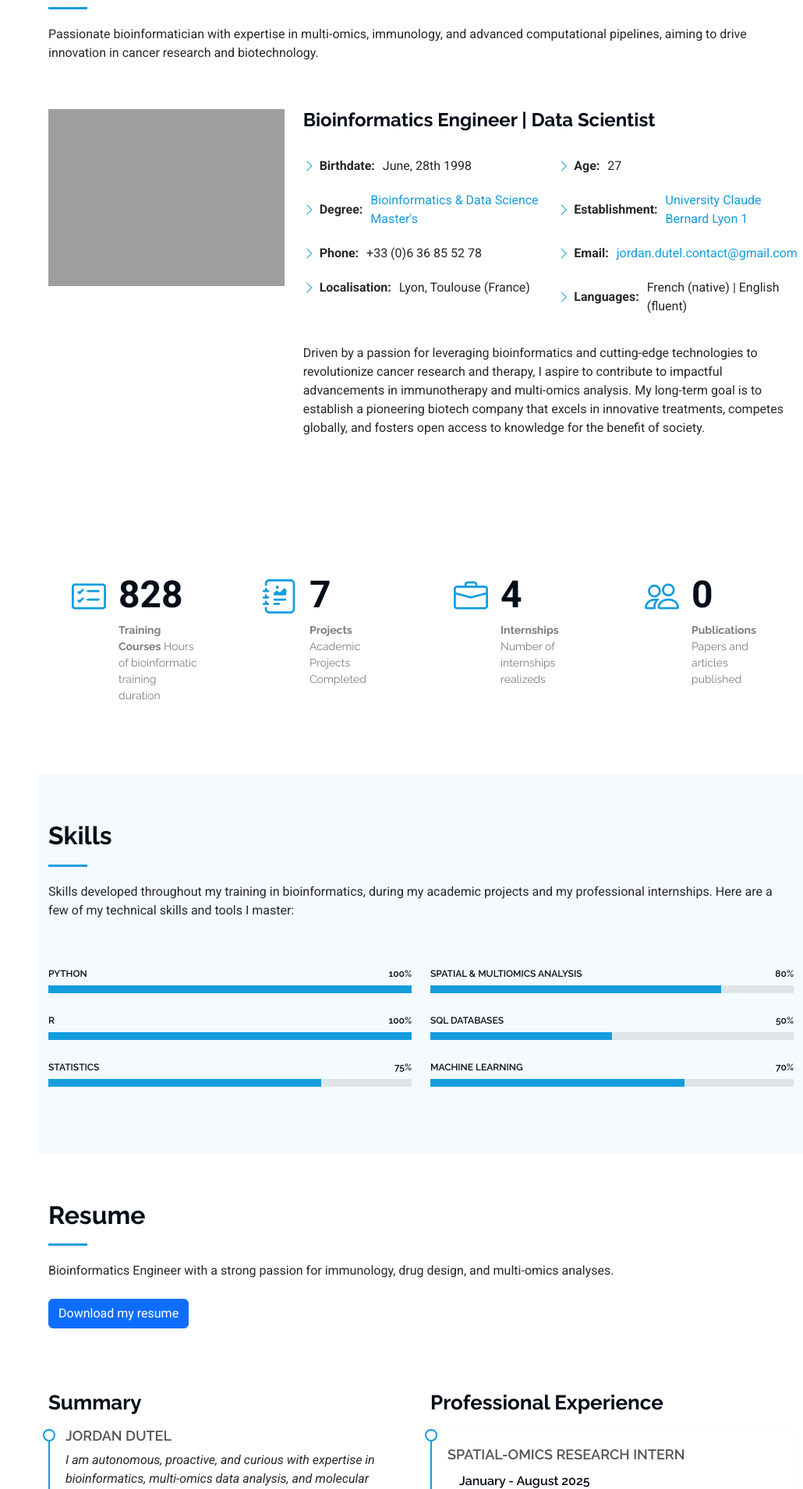
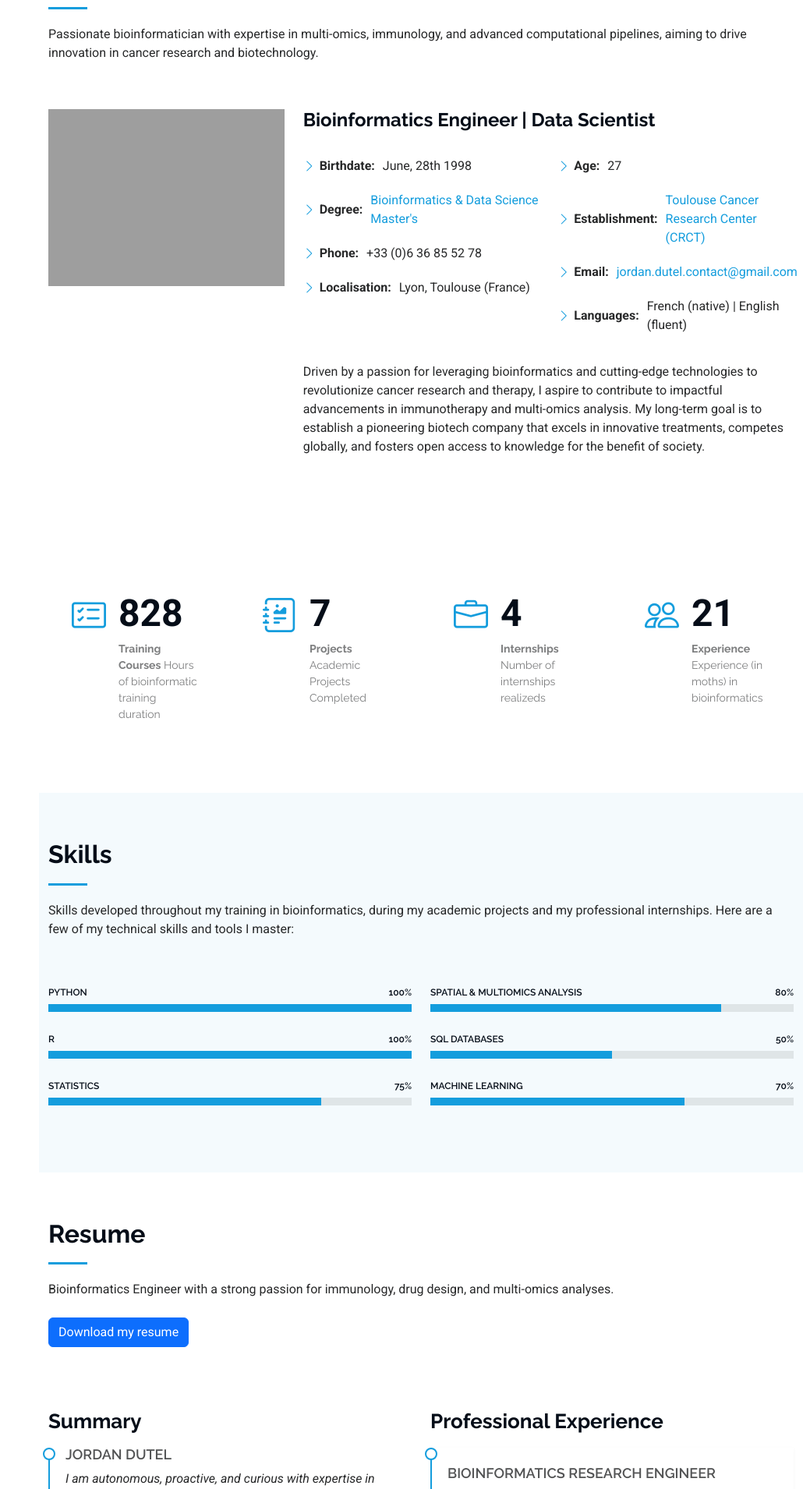
Before and after one commit to jdutel42/CV_online_project, a Flask app: page / in a window 1280 px wide. Shown: the part 1034-2944 px from the top of the page at 78% size, without its empty margins (250-1280 px from the left). Run offline with Flask 3, Linux system fonts and the light colour scheme; some libraries are stand-ins or nearby versions; grey boxes are pictures that could not be loaded.

Commit message:
Update CRCT Toulouse experience

```diff
--- a/app.py
+++ b/app.py
@@ -67,7 +67,7 @@ translations = {
         'Localisation_name': 'Lyon, Toulouse (France)',
         'Age': 'Age',
         'Establishment': 'Establishment',
-        'Establishment_name': 'University Claude Bernard Lyon 1',
+        'Establishment_name': 'Toulouse Cancer Research Center (CRCT)',
         'Email': 'Email',
         'Languages': 'Languages',
         'Language_list': 'French (native) | English (fluent)',
@@ -78,8 +78,8 @@ translations = {
         'Stat2_meaning': 'Academic Projects Completed',
         'Stat3_title': 'Internships',
         'Stat3_meaning': 'Number of internships realizeds',
-        'Stat4_title': 'Publications',
-        'Stat4_meaning': 'Papers and articles published',
+        'Stat4_title': 'Experience',
+        'Stat4_meaning': 'Experience (in moths) in bioinformatics',
         'Stats': 'Stats',
         'Skills': 'Skills',
         'Skills_sentence': 'Skills developed throughout my training in bioinformatics, during my academic projects and my professional internships. Here are a few of my technical skills and tools I master:',
@@ -121,6 +121,11 @@ translations = {
         'Prof_experience_duration_4': 'January - August 2025',
         'Prof_experience_description_4_skill_1': 'Spatial transcriptomics data analysis using Seurat and Scanpy packages.',
         'Prof_experience_description_4_skill_2': 'Identification of 5+ key spatial gene expression patterns associated with tumor subtypes.',
+        'Prof_experience_name_5': 'Bioinformatics Research Engineer',
+        'Prof_experience_establishment_5': 'CRCT (Inserm Research Center of Toulouse), GENIM Team, Toulouse',
+        'Prof_experience_duration_5': 'January 2026 - Present',
+        'Prof_experience_description_5_skill_1': 'Leading the development of a comprehensive bioinformatics pipeline for multi-omics data integration and analysis in cancer research.',
+        'Prof_experience_description_5_skill_2': 'Collaborating with multidisciplinary teams to design and implement computational workflows, ensuring reproducibility and scalability of analyses.',
         'Portfolio_description': 'In this section, you can find all the projects I have worked on and developed.',
         'All': 'All',
         'More_details': 'More details',
@@ -184,7 +189,7 @@ translations = {
         'Localisation_name': 'Lyon, Toulouse (France)',
         'Age': 'Âge',
         'Establishment': 'Établissement',
-        'Establishment_name': 'Université Claude Bernard Lyon 1',
+        'Establishment_name': 'Centre de Recherche en Cancérologie de Toulouse (CRCT)',
         'Email': 'Email',
         'Languages': 'Langues',
         'Language_list': 'Français (natif) | Anglais (courant)',
@@ -196,8 +201,8 @@ translations = {
         'Stat2_meaning': 'Projets académiques réalisés',
         'Stat3_title': 'Stages',
         'Stat3_meaning': 'Nombre de stages réalisés',
-        'Stat4_title': 'Publications',
-        'Stat4_meaning': 'Articles et papiers publiés',
+        'Stat4_title': 'Expérience',
+        'Stat4_meaning': 'Experience (en mois) en bioinformatique',
         'Skills': 'Compétences',
         'Skills_sentence': "Compétences développées tout au long de ma formation en bioinformatique, lors de mes projets académiques et de mes stages professionnels. Voici quelques-unes de mes compétences techniques et des outils que je maîtrise :",
         'Skill_1': 'Python',
@@ -238,6 +243,11 @@ translations = {
         'Prof_experience_duration_4': 'Janvier - Août 2025',
         'Prof_experience_description_4_skill_1': "Analyse de données de transcriptomique spatiale utilisant les packages Seurat et Scanpy.",
         'Prof_experience_description_4_skill_2': "Identification de plus de 5 motifs clés d'expression génique spatiale associés aux sous-types tumoraux.",
+        'Prof_experience_name_5': 'Ingénieur d\'étude hospitalier en Bioinformatique',
+        'Prof_experience_establishment_5': 'CRCT (Centre de Recherche en Cancérologie de Toulouse), Équipe GENIM, Toulouse',
+        'Prof_experience_duration_5': 'Janvier 2026 - Présent',
+        'Prof_experience_description_5_skill_1': "Direction du développement d'un pipeline bioinformatique complet pour l'intégration et l'analyse de données multi-omics en recherche sur le cancer.",
+        'Prof_experience_description_5_skill_2': "Collaboration avec des équipes multidisciplinaires pour concevoir et mettre en œuvre des flux de travail computationnels, assurant la reproductibilité et la scalabilité des analyses.",
         'Portfolio_description': "Dans cette section, vous pouvez trouver tous les projets sur lesquels j'ai travaillé et développé.",
         'All': 'Tous',
         'More_details': 'Plus de détails',
--- a/templates/all_section.html
+++ b/templates/all_section.html
@@ -147,7 +147,7 @@
           <div class="col-lg-3 col-md-6">
             <div class="stats-item">
               <i class="bi bi-people"></i>
-              <span data-purecounter-start="0" data-purecounter-end="0" data-purecounter-duration="1" class="purecounter"></span>
+              <span data-purecounter-start="0" data-purecounter-end="21" data-purecounter-duration="1" class="purecounter"></span>
               <p><strong>{{ t('Stat4_title') }}</strong> <span>{{ t('Stat4_meaning') }}</span></p>
             </div>
           </div><!-- End Stats Item -->
@@ -337,6 +337,28 @@
 
           <div class="col-lg-6" data-aos="fade-up" data-aos-delay="200">
               <h3 class="resume-title">{{ t('Prof_experience') }}</h3>
+
+                <div class="resume-item interactive-card"
+                   role="link"
+                   tabindex="0"
+                   style="cursor:pointer; outline:none; box-shadow:0 1px 4px rgba(0,0,0,0.04); transition:transform .22s cubic-bezier(.2,.9,.2,1), box-shadow .22s cubic-bezier(.2,.9,.2,1); transform-origin:center; will-change:transform,box-shadow;"
+                   aria-label="Voir sur GitHub"
+                   onclick="window.open('https://www.crct-inserm.fr/genim/','_blank')"
+                   onkeypress="if(event.key==='Enter' || event.key===' ') { window.open('https://www.crct-inserm.fr/genim/','_blank'); }"
+                   onmouseover="this.style.transform='translateY(-8px) scale(1.04) translateZ(18px)'; this.style.boxShadow='0 18px 40px rgba(0,0,0,0.18)'; this.style.zIndex=10;"
+                   onmouseout="this.style.transform=''; this.style.boxShadow='0 1px 4px rgba(0,0,0,0.04)'; this.style.zIndex='';"
+                   onfocus="this.style.transform='translateY(-8px) scale(1.04) translateZ(18px)'; this.style.boxShadow='0 18px 40px rgba(0,0,0,0.18)'; this.style.zIndex=10;"
+                   onblur="this.style.transform=''; this.style.boxShadow='0 1px 4px rgba(0,0,0,0.04)'; this.style.zIndex='';">
+                    <br>
+                  <h4>{{ t('Prof_experience_name_5') }}</h4>
+                  <h5>{{ t('Prof_experience_duration_5') }}</h5>
+                  <p><em><a href="https://www.crct-inserm.fr/genim/" target="_blank" rel="noopener noreferrer" onclick="event.stopPropagation();" title="{{ t('Prof_experience_establishment_5') }}">{{ t('Prof_experience_establishment_5') }}</a></em></p>
+                  <ul>
+                  <li>{{ t('Prof_experience_description_5_skill_1') }}</li>
+                  <li>{{ t('Prof_experience_description_5_skill_2') }}</li>
+                  </ul>
+                </div>
+
                 <div class="resume-item interactive-card"
                    role="link"
                    tabindex="0"
@@ -803,7 +825,7 @@
             <i class="bi bi-geo-alt flex-shrink-0"></i>
             <div>
               <h3>{{ t('Address') }}</h3>
-              <p>La Doua, Lyon, France</p>
+              <p>3 Avenue Hubert Curien, Toulouse, France</p>
             </div>
           </div><!-- End Info Item -->
 
@@ -828,7 +850,8 @@
       </div>
 
       <div class="col-lg-7">
-        <iframe src="https://www.google.com/maps/embed?pb=!1m18!1m12!1m3!1d2782.5032960386116!2d4.866578791593222!3d45.78114379651535!2m3!1f0!2f0!3f0!3m2!1i1024!2i768!4f13.1!3m3!1m2!1s0x47f4eaa1e83e5a71%3A0xea10294dfcf46939!2sLa%20Doua%20LYON%201!5e0!3m2!1sfr!2sfr!4v1735385821394!5m2!1sfr!2sfr" width="600" height="450" style="border:0;" allowfullscreen="" loading="lazy" referrerpolicy="no-referrer-when-downgrade" title="Carte Google Maps - Localisation de Lyon, France"></iframe>
+        <iframe src="" width="600" height="450" style="border:0;" allowfullscreen="" loading="lazy" referrerpolicy="no-referrer-when-downgrade" title="Carte Google Maps - Localisation de Lyon, France"></iframe>
+        <iframe src="https://www.google.com/maps/embed?pb=!1m18!1m12!1m3!1d2891.2887771053947!2d1.425417082000731!3d43.55886545879717!2m3!1f0!2f0!3f0!3m2!1i1024!2i768!4f13.1!3m3!1m2!1s0x12aebbe6df3d1905%3A0x62c30ccb574d7907!2sCentre%20de%20Recherches%20en%20Canc%C3%A9rologie%20de%20Toulouse%20(CRCT)!5e0!3m2!1sfr!2sfr!4v1772482833158!5m2!1sfr!2sfr" width="600" height="450" style="border:0;" allowfullscreen="" loading="lazy" referrerpolicy="no-referrer-when-downgrade" title="Carte Google Maps - Localisation du CRCT, Toulouse, France"></iframe>
       </div>
 
     </div>
```
